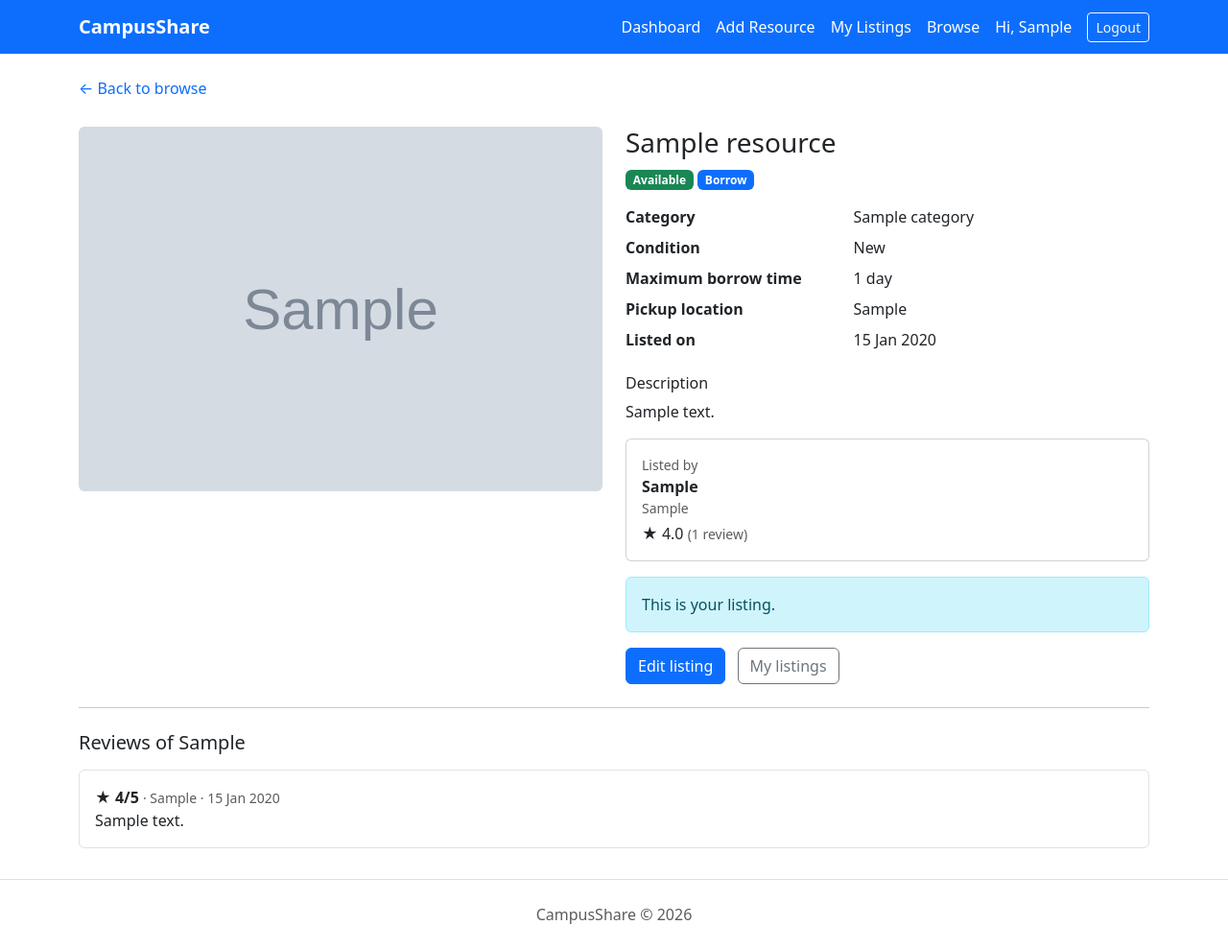
After one commit to minumariasabu/CampusShare, a Django app: page /resources/1/ in a window 1280 px wide. The commit adds this page. Shown: the whole page at 96% size. Run offline with Django 4.2, Linux system fonts and the light colour scheme; a user stored in the database is signed in; tables that the repository leaves empty hold one stand-in row (values such as "Sample post"); grey boxes marked "Sample" are stand-in pictures.

Commit message:
Add resource detail page

```diff
--- a/core/templates/base.html
+++ b/core/templates/base.html
@@ -44,5 +44,6 @@
     CampusShare &copy; 2026
 </footer>
 
+<script src="https://cdn.jsdelivr.net/npm/bootstrap@5.3.3/dist/js/bootstrap.bundle.min.js"></script>
 </body>
 </html>
--- a/resources/templates/resources/browse.html
+++ b/resources/templates/resources/browse.html
@@ -65,7 +65,9 @@
             {% endwith %}
 
             <div class="card-body">
-                <h2 class="h5 card-title">{{ r.title }}</h2>
+                <h2 class="h5 card-title">
+                    <a href="{% url 'resource_detail' r.pk %}" class="text-decoration-none text-dark stretched-link">{{ r.title }}</a>
+                </h2>
                 <p class="text-muted small mb-2">
                     {{ r.category.name|default:"No category" }} &middot; {{ r.get_listing_type_display }}
                     &middot; {{ r.get_condition_display }}
--- a/resources/templates/resources/my_listings.html
+++ b/resources/templates/resources/my_listings.html
@@ -35,7 +35,7 @@
                     {% endwith %}
                 </td>
                 <td>
-                    {{ r.title }}
+                    <a href="{% url 'resource_detail' r.pk %}" class="text-decoration-none">{{ r.title }}</a>
                     <div class="text-muted small">
                         {{ r.get_listing_type_display }} &middot; {{ r.category.name|default:"No category" }}
                     </div>
--- /dev/null
+++ b/resources/templates/resources/resource_detail.html
@@ -0,0 +1,131 @@
+{% extends "base.html" %}
+
+{% block title %}{{ resource.title }} - CampusShare{% endblock %}
+
+{% block content %}
+<a href="{% url 'browse' %}" class="text-decoration-none">&larr; Back to browse</a>
+
+{% if resource.is_hidden %}
+    <div class="alert alert-danger mt-3">This listing is hidden by an admin and is not visible to other students.</div>
+{% endif %}
+
+<div class="row g-4 mt-1">
+
+    <!-- Photos -->
+    <div class="col-lg-6">
+        {% if resource.images.all %}
+        <div id="photoCarousel" class="carousel slide">
+            <div class="carousel-inner rounded">
+                {% for img in resource.images.all %}
+                <div class="carousel-item {% if forloop.first %}active{% endif %}">
+                    <img src="{{ img.image.url }}" class="d-block w-100" alt="{{ resource.title }}"
+                         style="height: 380px; object-fit: cover;">
+                </div>
+                {% endfor %}
+            </div>
+            {% if resource.images.all|length > 1 %}
+            <button class="carousel-control-prev" type="button" data-bs-target="#photoCarousel" data-bs-slide="prev">
+                <span class="carousel-control-prev-icon"></span>
+                <span class="visually-hidden">Previous</span>
+            </button>
+            <button class="carousel-control-next" type="button" data-bs-target="#photoCarousel" data-bs-slide="next">
+                <span class="carousel-control-next-icon"></span>
+                <span class="visually-hidden">Next</span>
+            </button>
+            {% endif %}
+        </div>
+        {% else %}
+        <div class="bg-light rounded text-muted d-flex align-items-center justify-content-center"
+             style="height: 380px;">No photos</div>
+        {% endif %}
+    </div>
+
+    <!-- Details -->
+    <div class="col-lg-6">
+        <h1 class="h3">{{ resource.title }}</h1>
+
+        <div class="mb-3">
+            {% if resource.status == 'available' %}
+                <span class="badge bg-success">Available</span>
+            {% elif resource.status == 'lent_out' %}
+                <span class="badge bg-warning text-dark">Lent out</span>
+            {% else %}
+                <span class="badge bg-secondary">Unavailable</span>
+            {% endif %}
+            <span class="badge bg-primary">{{ resource.get_listing_type_display }}</span>
+        </div>
+
+        <dl class="row mb-3">
+            <dt class="col-sm-5">Category</dt>
+            <dd class="col-sm-7">{{ resource.category.name|default:"Not set" }}</dd>
+
+            <dt class="col-sm-5">Condition</dt>
+            <dd class="col-sm-7">{{ resource.get_condition_display }}</dd>
+
+            {% if resource.listing_type != 'donate' %}
+            <dt class="col-sm-5">Maximum borrow time</dt>
+            <dd class="col-sm-7">{{ resource.max_borrow_days }} day{{ resource.max_borrow_days|pluralize }}</dd>
+            {% endif %}
+
+            <dt class="col-sm-5">Pickup location</dt>
+            <dd class="col-sm-7">{{ resource.pickup_location }}</dd>
+
+            <dt class="col-sm-5">Listed on</dt>
+            <dd class="col-sm-7">{{ resource.created_at|date:"j M Y" }}</dd>
+        </dl>
+
+        <h2 class="h6">Description</h2>
+        <p>{{ resource.description|linebreaksbr }}</p>
+
+        <!-- Owner -->
+        <div class="card mb-3">
+            <div class="card-body">
+                <div class="text-muted small">Listed by</div>
+                <div class="fw-bold">{{ resource.owner.first_name|default:resource.owner.username }}</div>
+                {% if resource.owner.department %}
+                    <div class="small text-muted">{{ resource.owner.department }}</div>
+                {% endif %}
+                <div class="mt-1">
+                    {% if owner_review_count %}
+                        &#9733; {{ owner_rating|floatformat:1 }}
+                        <span class="text-muted small">({{ owner_review_count }} review{{ owner_review_count|pluralize }})</span>
+                    {% else %}
+                        <span class="text-muted small">No ratings yet</span>
+                    {% endif %}
+                </div>
+            </div>
+        </div>
+
+        <!-- Buttons -->
+        {% if is_owner %}
+            <div class="alert alert-info">This is your listing.</div>
+            <a href="{% url 'edit_resource' resource.pk %}" class="btn btn-primary">Edit listing</a>
+            <a href="{% url 'my_listings' %}" class="btn btn-outline-secondary ms-2">My listings</a>
+        {% else %}
+            {% if can_request %}
+                <a href="#" class="btn btn-primary btn-lg">Request this item</a>
+            {% else %}
+                <button class="btn btn-secondary btn-lg" disabled>Not available right now</button>
+            {% endif %}
+            <a href="#" class="btn btn-outline-danger ms-2">Report listing</a>
+        {% endif %}
+    </div>
+</div>
+
+<!-- Reviews of the owner -->
+<hr class="my-4">
+<h2 class="h5 mb-3">Reviews of {{ resource.owner.first_name|default:"this user" }}</h2>
+{% for rv in reviews %}
+    <div class="border rounded p-3 mb-2">
+        <div>
+            <strong>&#9733; {{ rv.rating }}/5</strong>
+            <span class="text-muted small">
+                &middot; {{ rv.reviewer.first_name|default:"A student" }} &middot; {{ rv.created_at|date:"j M Y" }}
+            </span>
+        </div>
+        {% if rv.comment %}<div>{{ rv.comment }}</div>{% endif %}
+    </div>
+{% empty %}
+    <p class="text-muted">No reviews yet.</p>
+{% endfor %}
+{% endblock %}
--- a/resources/urls.py
+++ b/resources/urls.py
@@ -5,6 +5,7 @@ urlpatterns = [
     path('', views.browse, name='browse'),
     path('add/', views.add_resource, name='add_resource'),
     path('mine/', views.my_listings, name='my_listings'),
+    path('<int:pk>/', views.resource_detail, name='resource_detail'),
     path('<int:pk>/edit/', views.edit_resource, name='edit_resource'),
     path('<int:pk>/delete/', views.delete_resource, name='delete_resource'),
 ]
--- a/resources/views.py
+++ b/resources/views.py
@@ -5,6 +5,8 @@ from django.db.models import Avg, Count, Q
 from django.shortcuts import get_object_or_404, render, redirect
 from .forms import ResourceForm, ResourceEditForm
 from .models import Category, Resource, ResourceImage
+from django.http import Http404
+from borrowing.models import Review
 
 MAX_IMAGES = 5
 
@@ -161,3 +163,28 @@ def browse(request):
         },
         'querystring': params.urlencode(),
     })
+
+@login_required
+def resource_detail(request, pk):
+    resource = get_object_or_404(
+        Resource.objects.select_related('owner', 'category').prefetch_related('images'),
+        pk=pk,
+    )
+    is_owner = resource.owner_id == request.user.id
+
+    # Items hidden by an admin are visible only to their owner and to admins
+    if resource.is_hidden and not is_owner and not request.user.is_staff:
+        raise Http404
+
+    owner_reviews = Review.objects.filter(reviewee=resource.owner)
+    stats = owner_reviews.aggregate(avg=Avg('rating'), count=Count('id'))
+    recent_reviews = owner_reviews.select_related('reviewer').order_by('-created_at')[:5]
+
+    return render(request, 'resources/resource_detail.html', {
+        'resource': resource,
+        'is_owner': is_owner,
+        'can_request': (not is_owner) and resource.status == 'available' and not resource.is_hidden,
+        'owner_rating': stats['avg'],
+        'owner_review_count': stats['count'],
+        'reviews': recent_reviews,
+    })
```
